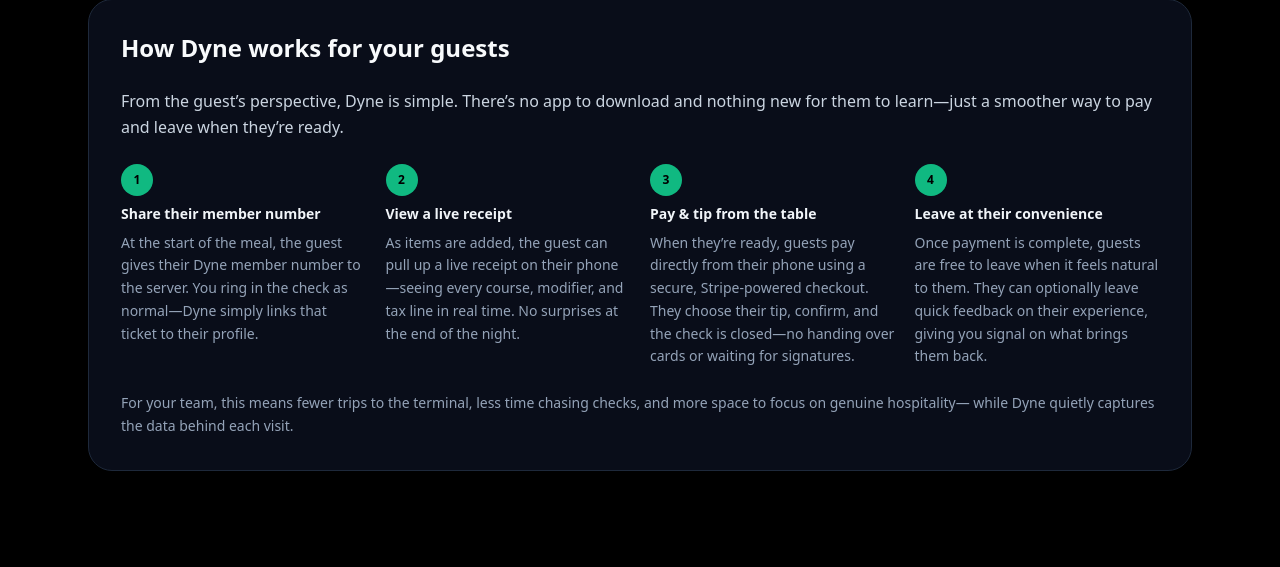
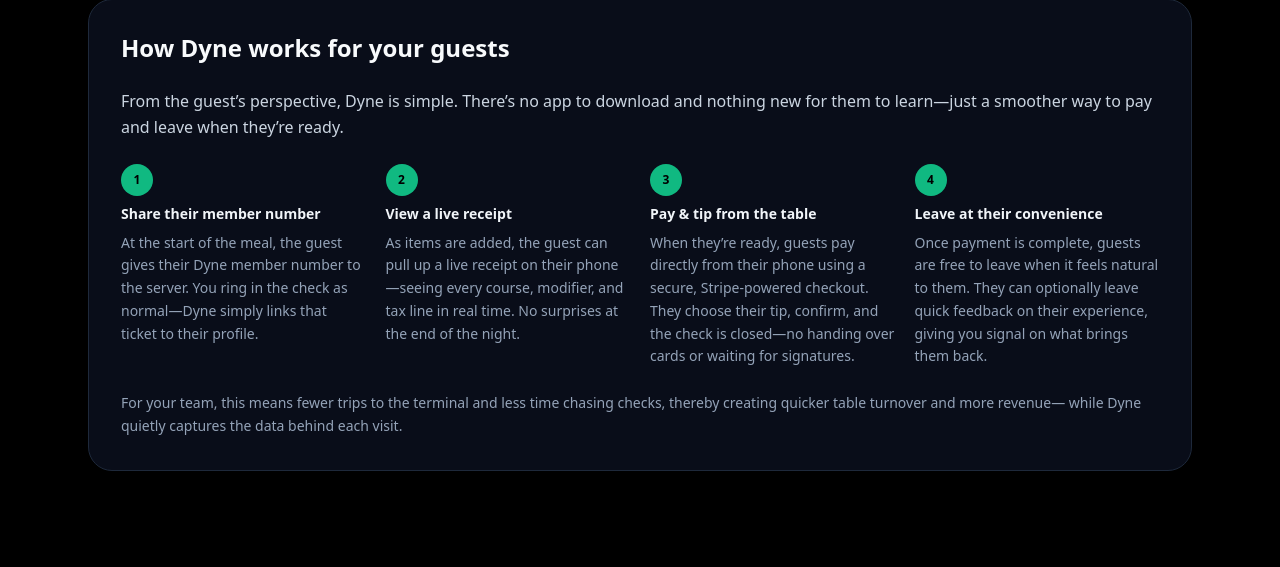
Before and after one commit to justinhmosher/Digit, a Django app: page /about in a window 1280 px wide. Shown: the part 1193-1760 px from the top of the page. Run offline with Django 5.2, Linux system fonts and the light colour scheme; some libraries are stand-ins or nearby versions.

Commit message:
polishing

```diff
--- a/templates/core/about_us.html
+++ b/templates/core/about_us.html
@@ -187,8 +187,8 @@
         </div>
 
         <p class="text-slate-400 text-sm leading-relaxed">
-          For your team, this means fewer trips to the terminal, less time
-          chasing checks, and more space to focus on genuine hospitality—
+          For your team, this means fewer trips to the terminal and less time
+          chasing checks, thereby creating quicker table turnover and more revenue—
           while Dyne quietly captures the data behind each visit.
         </p>
       </section>
```
